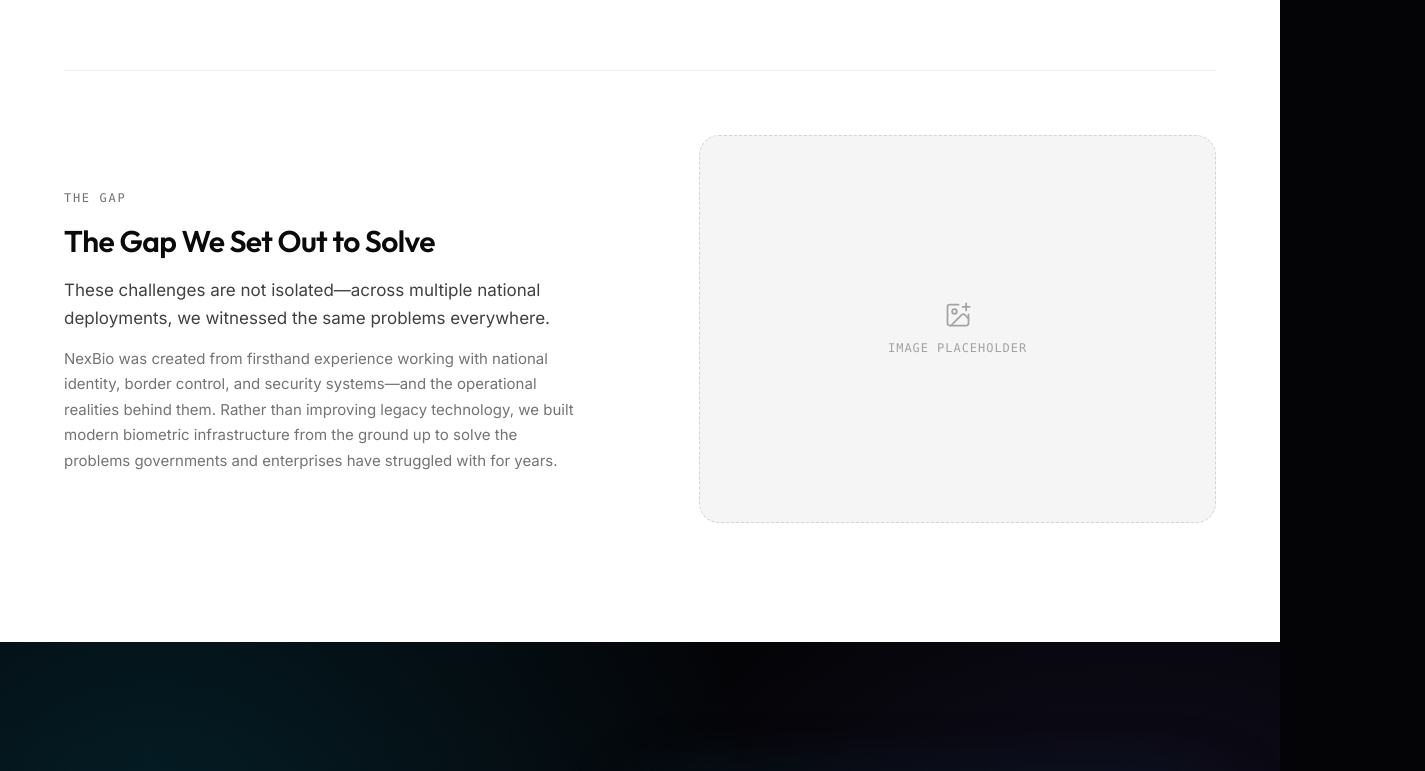
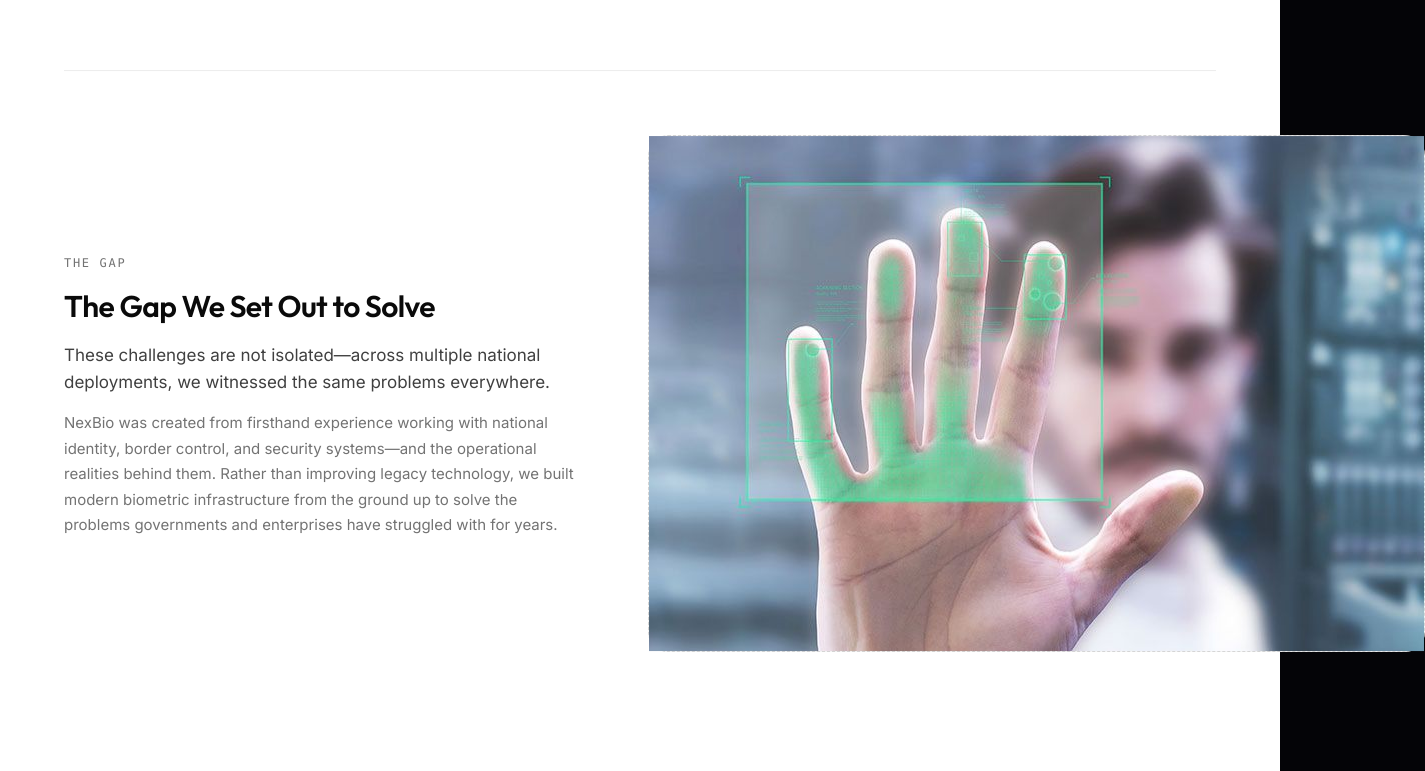
Before and after one commit to Abdulmanaf14/nexbio-website, a React (Vite) app: page / in a window 1280 px wide. Shown: the part 1780-2551 px from the top of the page, 1425 px wide, since content can reach past the window. Built offline with nearby package versions, Linux system fonts and the light colour scheme.

Commit message:
Add image placeholder to Challenges component and update styles for layout consistency

```diff
--- a/src/components/Challenges.tsx
+++ b/src/components/Challenges.tsx
@@ -8,8 +8,9 @@ import {
   ShieldAlert,
   Unplug,
   Workflow,
-  ImagePlus,
+
 } from 'lucide-react';
+import imagePlaceholder from '../assets/image.jpg';
 
 type Challenge = {
   icon: React.ComponentType<{ size?: number; strokeWidth?: number }>;
@@ -147,8 +148,7 @@ export const Challenges: React.FC = () => {
           {/* Image placeholder — replace with a suitable image later */}
           <div className="challenges-image-placeholder" aria-hidden="true">
             <div className="challenges-image-placeholder-content">
-              <ImagePlus size={28} strokeWidth={1.5} />
-              <span>Image placeholder</span>
+              <img src={imagePlaceholder} alt="Image placeholder" />
             </div>
           </div>
         </div>
--- a/src/index.css
+++ b/src/index.css
@@ -932,7 +932,7 @@ a {
   padding-top: 64px;
   border-top: 1px solid #ececec;
   display: grid;
-  grid-template-columns: 1.05fr 0.95fr;
+  grid-template-columns: max-content 1fr;
   gap: 64px;
   align-items: center;
 }
@@ -964,7 +964,6 @@ a {
 
 /* Image placeholder — replace with a real image later */
 .challenges-image-placeholder {
-  aspect-ratio: 4 / 3;
   width: 100%;
   border-radius: 20px;
   background: #f5f5f5;
@@ -3633,6 +3632,7 @@ a {
   width: 50px;
   height: 50px;
   margin-bottom: 22px;
+  margin-right: 22px;
   border-radius: 14px;
   background: linear-gradient(135deg, rgba(0, 210, 255, 0.18), rgba(139, 92, 246, 0.16));
   border: 1px solid rgba(0, 210, 255, 0.2);
```
Also changed, not shown: src/assets/image.jpg (added).
